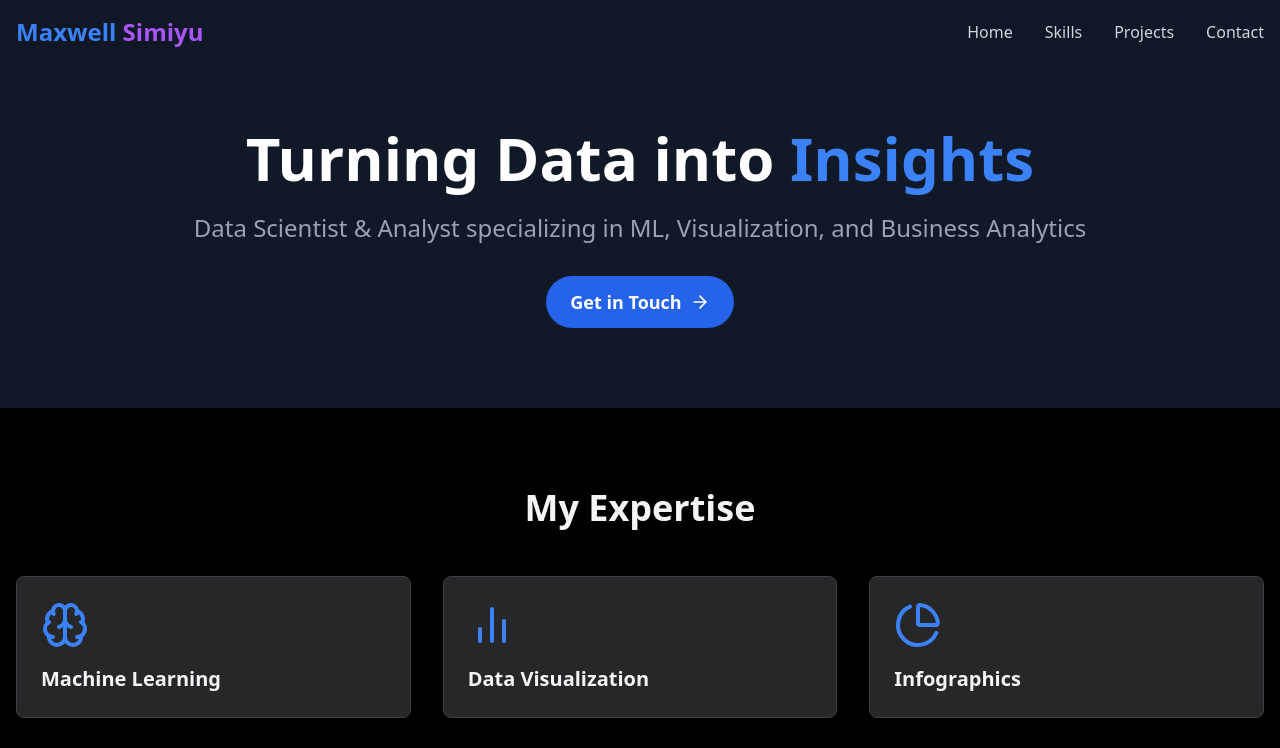
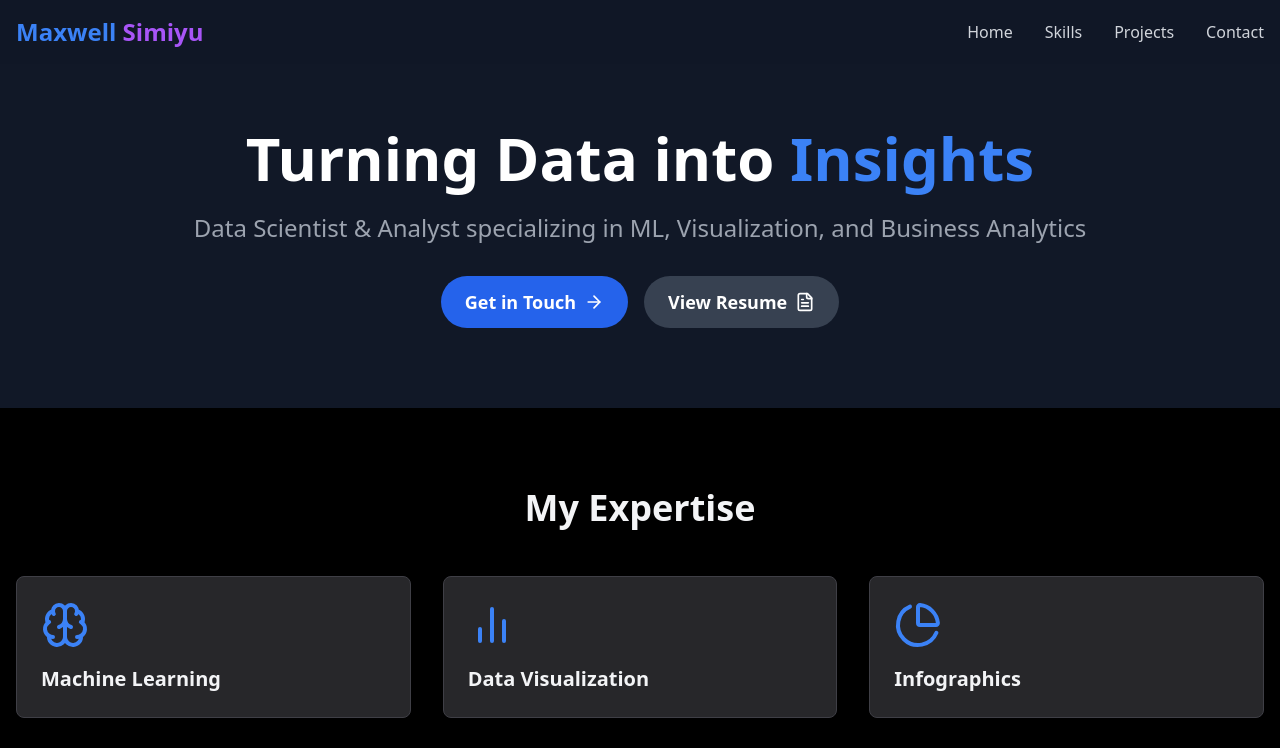
Before and after one commit to kidMax25/my-portfolio, a Next.js app: page / in a window 1280 px wide. Shown: the top 748 px of the page. Built offline with nearby package versions, Linux system fonts and the light colour scheme.

Commit message:
View Resume

```diff
--- a/components/Hero.tsx
+++ b/components/Hero.tsx
@@ -1,7 +1,7 @@
 "use client"
 
 import { motion } from 'framer-motion'
-import { ArrowRight } from 'lucide-react'
+import { ArrowRight, FileText } from 'lucide-react'
 
 const Hero = () => {
   return (
@@ -19,6 +19,7 @@ const Hero = () => {
           <p className="text-xl md:text-2xl text-gray-400 mb-8">
             Data Scientist & Analyst specializing in ML, Visualization, and Business Analytics
           </p>
+          <div className="flex justify-center gap-4 flex-wrap">
             <motion.a
               href="#contact"
               className="inline-flex items-center px-6 py-3 bg-blue-600 text-white rounded-full text-lg font-semibold hover:bg-blue-700 transition duration-300"
@@ -28,6 +29,17 @@ const Hero = () => {
               Get in Touch
               <ArrowRight className="ml-2 h-5 w-5" />
             </motion.a>
+            <motion.a
+              href="/resume.pdf" // Add your resume file path here
+              target="_blank"
+              className="inline-flex items-center px-6 py-3 bg-gray-700 text-white rounded-full text-lg font-semibold hover:bg-gray-600 transition duration-300"
+              whileHover={{ scale: 1.05 }}
+              whileTap={{ scale: 0.95 }}
+            >
+              View Resume
+              <FileText className="ml-2 h-5 w-5" />
+            </motion.a>
+          </div>
         </motion.div>
       </div>
     </section>
```
Lines whose indentation alone changed are shown as unchanged.
